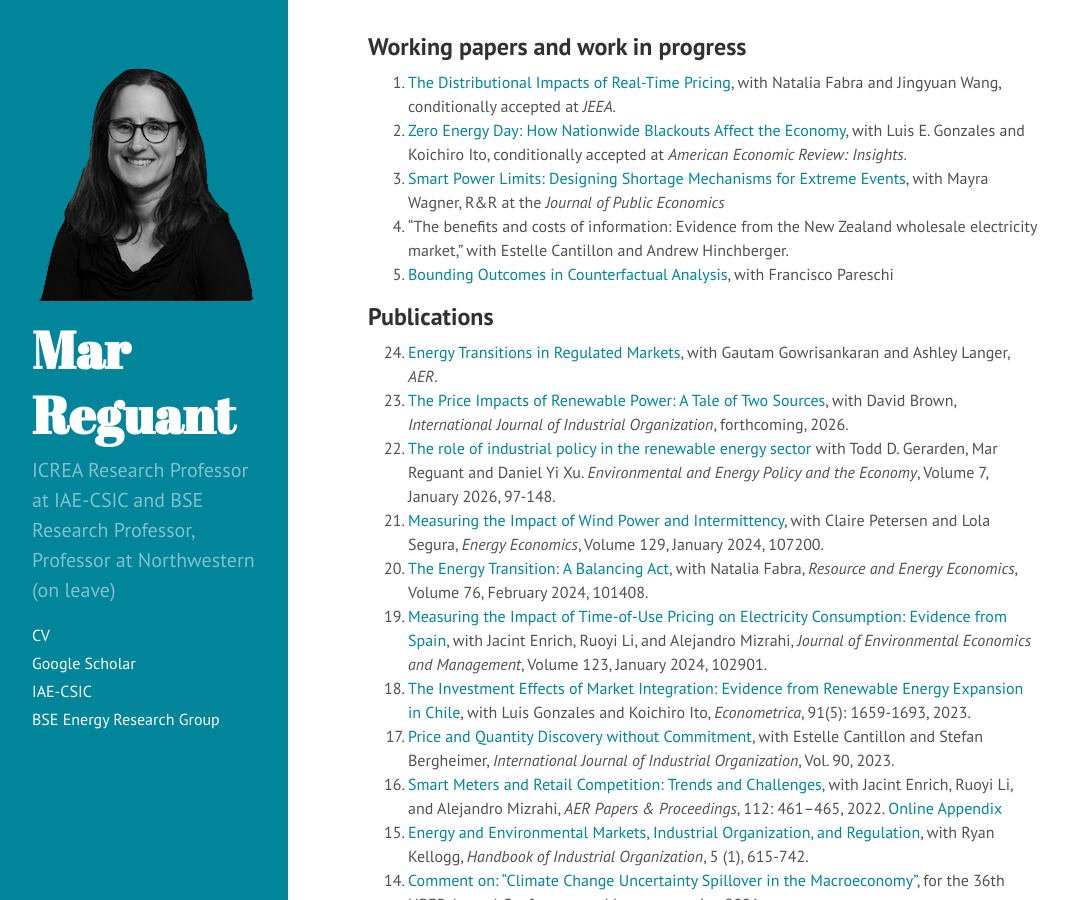
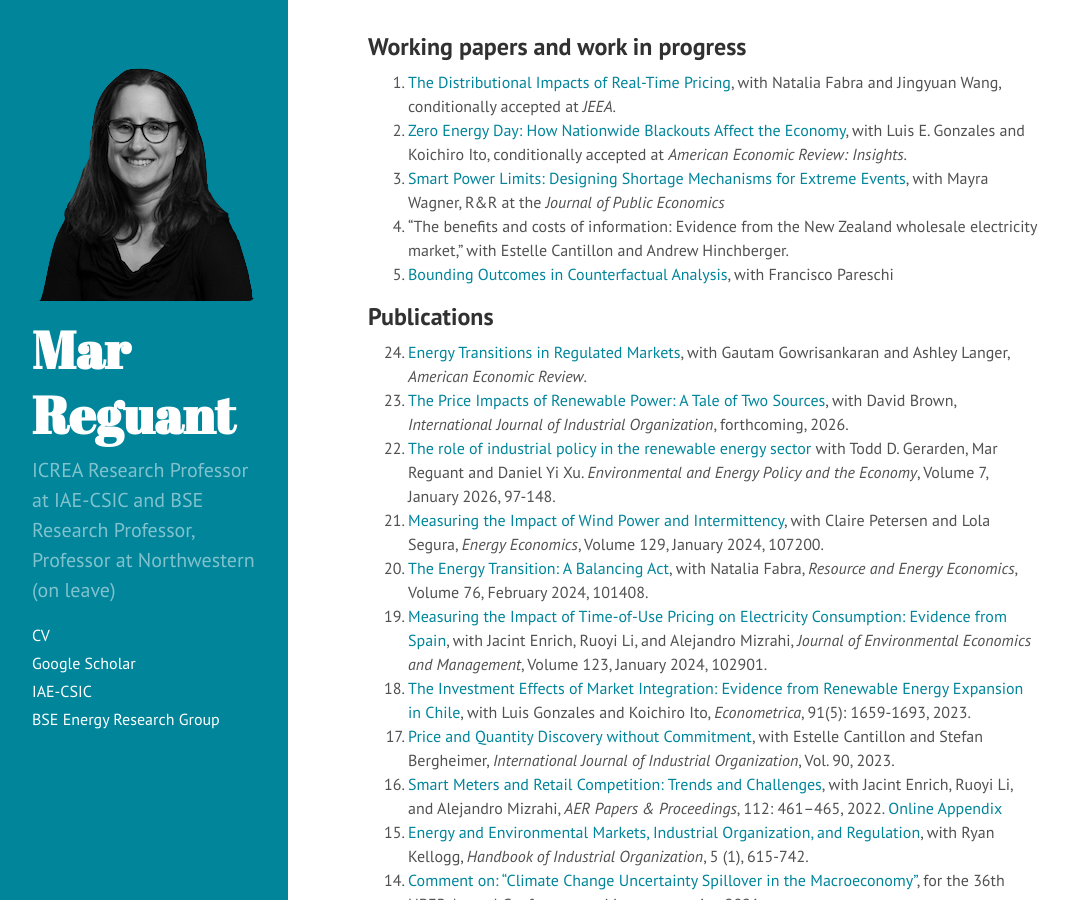
Before and after one commit to mreguant/mreguant.github.io, a Jekyll site: the page built from index.md, in a window 1280 px wide and 900 px high. Shown: the whole window, without its empty margins (0-1068 px from the left). Built offline with Jekyll 4.4.1, drawn with Linux system fonts in a browser that asks for light colours; nearby versions of some CDN libraries.

Commit message:
Revise publication title for clarity
Updated publication citation from 'AER' to 'American Economic Review'.

```diff
--- a/index.md
+++ b/index.md
@@ -11,7 +11,7 @@ title: Home
 
 
 ## Publications
-1. [Energy Transitions in Regulated Markets](https://mreguant.github.io/papers/energy_transitions_regulated_markets.pdf), with Gautam Gowrisankaran and Ashley Langer, *AER*.
+1. [Energy Transitions in Regulated Markets](https://mreguant.github.io/papers/energy_transitions_regulated_markets.pdf), with Gautam Gowrisankaran and Ashley Langer, *American Economic Review*.
 1. [The Price Impacts of Renewable Power: A Tale of Two Sources](https://mreguant.github.io/papers/wp2026-04.pdf), with David Brown, *International Journal of Industrial Organization*, forthcoming, 2026.
 1. [The role of industrial policy in the renewable energy sector](https://www.journals.uchicago.edu/doi/abs/10.1086/738542) with Todd D. Gerarden, Mar Reguant and Daniel Yi Xu. *Environmental and Energy Policy and the Economy*, Volume 7, January 2026, 97-148.
 1. [Measuring the Impact of Wind Power and Intermittency](https://mreguant.github.io/papers/Measuring_the_Impact_of_Wind_Power.pdf), with Claire Petersen and Lola Segura, *Energy Economics*, Volume 129, January 2024, 107200.
```
